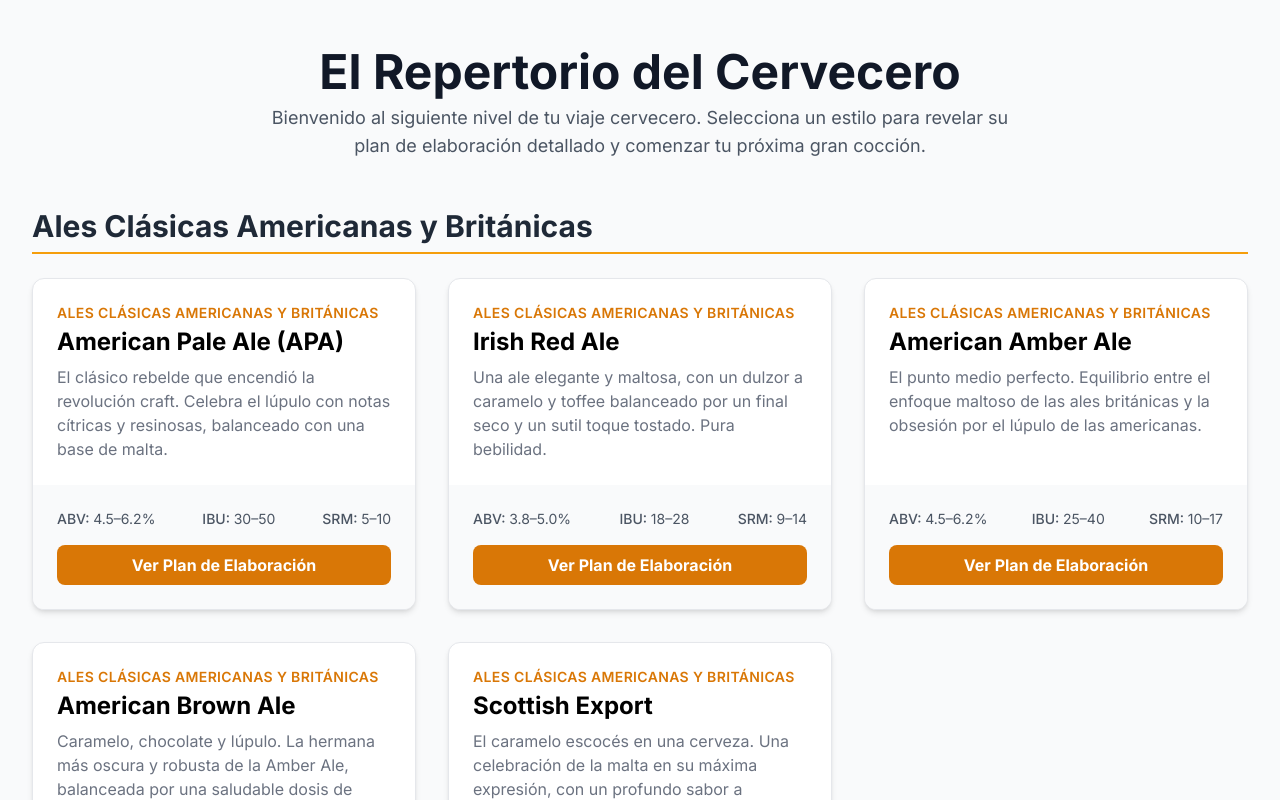
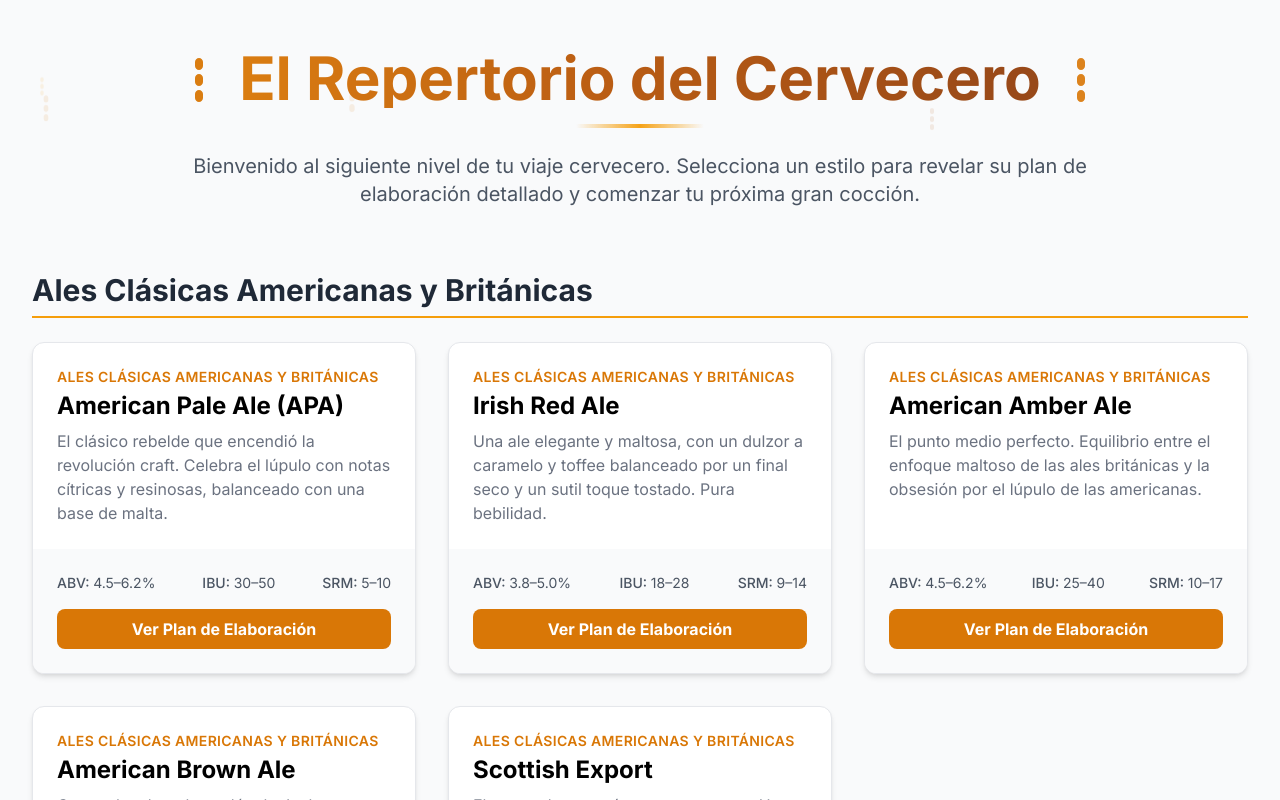
Before and after one commit to PHRINGAS/brew_lib, a React (Vite) app: page / in a window 1280 px wide. Shown: the top 800 px of the page. Built offline with nearby package versions, Linux system fonts and the light colour scheme.

Commit message:
Enhance main title with motion and barley imagery

```diff
--- a/components/BeerSelection.tsx
+++ b/components/BeerSelection.tsx
@@ -66,9 +66,56 @@ const BeerSelection: React.FC<BeerSelectionProps> = ({ beers }) => {
 
     return (
         <div>
-            <header className="text-center mb-12">
-                <h1 className="text-4xl md:text-5xl font-bold text-gray-900 mb-2">El Repertorio del Cervecero</h1>
-                <p className="text-lg text-gray-600 max-w-3xl mx-auto">Bienvenido al siguiente nivel de tu viaje cervecero. Selecciona un estilo para revelar su plan de elaboración detallado y comenzar tu próxima gran cocción.</p>
+            <header className="text-center mb-16 relative overflow-hidden">
+                {/* Animated background barley */}
+                <div className="absolute inset-0 pointer-events-none">
+                    <div className="absolute top-10 left-1/4 w-8 h-8 opacity-10 animate-bounce" style={{ animationDelay: '0s', animationDuration: '3s' }}>
+                        <svg viewBox="0 0 24 24" fill="currentColor" className="text-amber-600">
+                            <path d="M12 2C10.9 2 10 2.9 10 4V6C10 7.1 10.9 8 12 8S14 7.1 14 6V4C14 2.9 13.1 2 12 2M12 10C10.9 10 10 10.9 10 12V14C10 15.1 10.9 16 12 16S14 15.1 14 14V12C14 10.9 13.1 10 12 10M12 18C10.9 18 10 18.9 10 20V22C10 23.1 10.9 24 12 24S14 23.1 14 22V20C14 18.9 13.1 18 12 18Z"/>
+                        </svg>
+                    </div>
+                    <div className="absolute top-16 right-1/4 w-6 h-6 opacity-10 animate-bounce" style={{ animationDelay: '1s', animationDuration: '2.5s' }}>
+                        <svg viewBox="0 0 24 24" fill="currentColor" className="text-amber-700">
+                            <path d="M12 2C10.9 2 10 2.9 10 4V6C10 7.1 10.9 8 12 8S14 7.1 14 6V4C14 2.9 13.1 2 12 2M12 10C10.9 10 10 10.9 10 12V14C10 15.1 10.9 16 12 16S14 15.1 14 14V12C14 10.9 13.1 10 12 10M12 18C10.9 18 10 18.9 10 20V22C10 23.1 10.9 24 12 24S14 23.1 14 22V20C14 18.9 13.1 18 12 18Z"/>
+                        </svg>
+                    </div>
+                    <div className="absolute top-8 left-1/6 w-5 h-5 opacity-10 animate-bounce" style={{ animationDelay: '2s', animationDuration: '3.5s' }}>
+                        <svg viewBox="0 0 24 24" fill="currentColor" className="text-amber-500">
+                            <path d="M12 2C10.9 2 10 2.9 10 4V6C10 7.1 10.9 8 12 8S14 7.1 14 6V4C14 2.9 13.1 2 12 2M12 10C10.9 10 10 10.9 10 12V14C10 15.1 10.9 16 12 16S14 15.1 14 14V12C14 10.9 13.1 10 12 10M12 18C10.9 18 10 18.9 10 20V22C10 23.1 10.9 24 12 24S14 23.1 14 22V20C14 18.9 13.1 18 12 18Z"/>
+                        </svg>
+                    </div>
+                    <div className="absolute top-12 right-1/6 w-7 h-7 opacity-10 animate-bounce" style={{ animationDelay: '0.5s', animationDuration: '4s' }}>
+                        <svg viewBox="0 0 24 24" fill="currentColor" className="text-amber-600">
+                            <path d="M12 2C10.9 2 10 2.9 10 4V6C10 7.1 10.9 8 12 8S14 7.1 14 6V4C14 2.9 13.1 2 12 2M12 10C10.9 10 10 10.9 10 12V14C10 15.1 10.9 16 12 16S14 15.1 14 14V12C14 10.9 13.1 10 12 10M12 18C10.9 18 10 18.9 10 20V22C10 23.1 10.9 24 12 24S14 23.1 14 22V20C14 18.9 13.1 18 12 18Z"/>
+                        </svg>
+                    </div>
+                </div>
+
+                {/* Main title with enhanced styling */}
+                <div className="relative z-10">
+                    <div className="flex items-center justify-center mb-4">
+                        <div className="w-12 h-12 mr-4 text-amber-600 animate-pulse">
+                            <svg viewBox="0 0 24 24" fill="currentColor">
+                                <path d="M12 2C10.9 2 10 2.9 10 4V6C10 7.1 10.9 8 12 8S14 7.1 14 6V4C14 2.9 13.1 2 12 2M12 10C10.9 10 10 10.9 10 12V14C10 15.1 10.9 16 12 16S14 15.1 14 14V12C14 10.9 13.1 10 12 10M12 18C10.9 18 10 18.9 10 20V22C10 23.1 10.9 24 12 24S14 23.1 14 22V20C14 18.9 13.1 18 12 18Z"/>
+                            </svg>
+                        </div>
+                        <h1 className="text-4xl md:text-6xl font-bold bg-gradient-to-r from-amber-600 via-amber-700 to-amber-800 bg-clip-text text-transparent animate-pulse">
+                            El Repertorio del Cervecero
+                        </h1>
+                        <div className="w-12 h-12 ml-4 text-amber-600 animate-pulse" style={{ animationDelay: '0.5s' }}>
+                            <svg viewBox="0 0 24 24" fill="currentColor">
+                                <path d="M12 2C10.9 2 10 2.9 10 4V6C10 7.1 10.9 8 12 8S14 7.1 14 6V4C14 2.9 13.1 2 12 2M12 10C10.9 10 10 10.9 10 12V14C10 15.1 10.9 16 12 16S14 15.1 14 14V12C14 10.9 13.1 10 12 10M12 18C10.9 18 10 18.9 10 20V22C10 23.1 10.9 24 12 24S14 23.1 14 22V20C14 18.9 13.1 18 12 18Z"/>
+                            </svg>
+                        </div>
+                    </div>
+
+                    {/* Animated underline */}
+                    <div className="w-32 h-1 bg-gradient-to-r from-transparent via-amber-500 to-transparent mx-auto mb-6 animate-pulse"></div>
+
+                    <p className="text-lg md:text-xl text-gray-600 max-w-4xl mx-auto leading-relaxed animate-fade-in">
+                        Bienvenido al siguiente nivel de tu viaje cervecero. Selecciona un estilo para revelar su plan de elaboración detallado y comenzar tu próxima gran cocción.
+                    </p>
+                </div>
             </header>
 
             {families.map(family => (
--- a/index.html
+++ b/index.html
@@ -12,6 +12,34 @@
       body {
           font-family: 'Inter', sans-serif;
       }
+
+      @keyframes fade-in {
+        from {
+          opacity: 0;
+          transform: translateY(20px);
+        }
+        to {
+          opacity: 1;
+          transform: translateY(0);
+        }
+      }
+
+      .animate-fade-in {
+        animation: fade-in 1s ease-out 0.5s both;
+      }
+
+      @keyframes float {
+        0%, 100% {
+          transform: translateY(0px);
+        }
+        50% {
+          transform: translateY(-10px);
+        }
+      }
+
+      .animate-float {
+        animation: float 3s ease-in-out infinite;
+      }
     </style>
 </head>
   <body class="bg-gray-50 text-gray-800">
```
